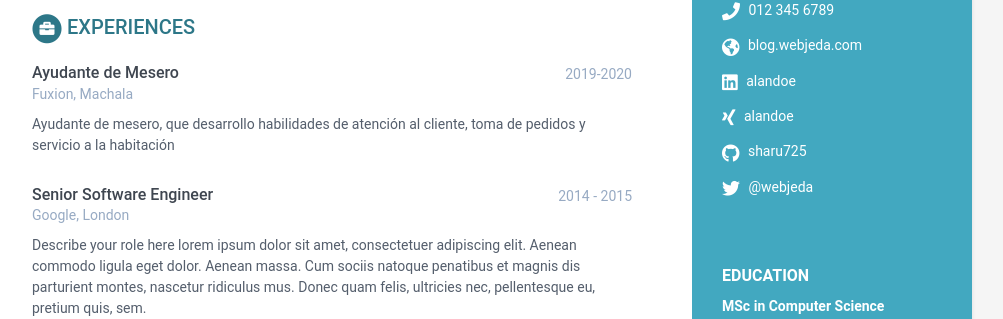
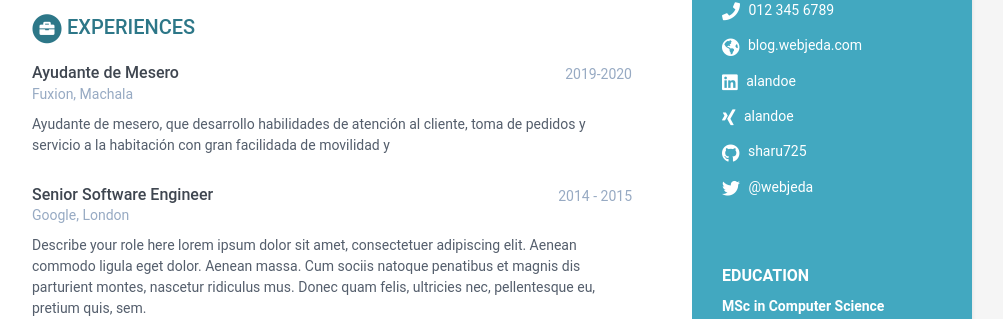
Before and after one commit to KevinC99/good-birch-4e19a, a Jekyll site: the page built from index.html, in a window 1280 px wide. Shown: the part 333-652 px from the top of the page, without its empty margins (168-1171 px from the left). Built offline with Jekyll 4.4.1, drawn with Linux system fonts in a browser that asks for light colours.

Commit message:
data.yml: updated details in experiences

```diff
--- a/_data/data.yml
+++ b/_data/data.yml
@@ -71,7 +71,8 @@ experiences:
     company: 'Fuxion, Machala'
     details: >-
       Ayudante de mesero, que desarrollo habilidades de atención al cliente,
-      toma de pedidos y servicio a la habitación
+      toma de pedidos y servicio a la habitación con gran facilidada de
+      movilidad y
   - role: Senior Software Engineer
     time: 2014 - 2015
     company: 'Google, London'
```
